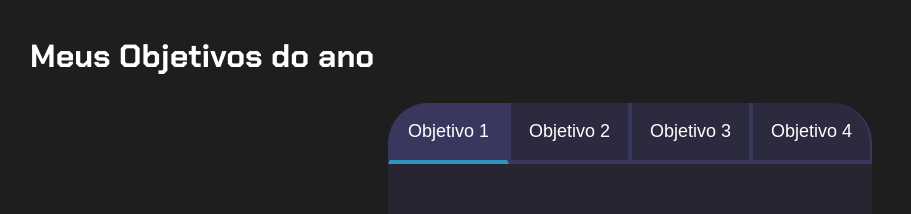
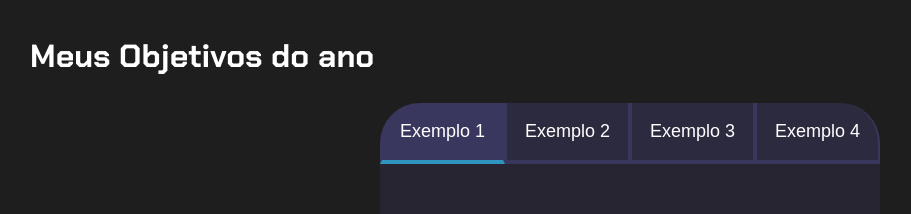
Before and after one commit to R4faelw1/Mat-2, a plain HTML site: page index.html in a window 1280 px wide. Shown: the top 214 px of the page, without its empty margins (10-921 px from the left). Drawn offline with Linux system fonts and the light colour scheme.

Commit message:
Update index.html

```diff
--- a/index.html
+++ b/index.html
@@ -11,10 +11,10 @@
       <h2 class="titulo-principal">Meus Objetivos do ano<span></span></h2>
       <div class="conteudo">
         <div class="botoes">
-          <button class="botao ativo">Objetivo 1</button>
-          <button class="botao">Objetivo 2</button>
-          <button class="botao">Objetivo 3</button>
-          <button class="botao">Objetivo 4</button>
+          <button class="botao ativo">Exemplo 1</button>
+          <button class="botao">Exemplo 2</button>
+          <button class="botao">Exemplo 3</button>
+          <button class="botao">Exemplo 4</button>
         </div>
         <div class="abas-textos">
           <div class="aba-conteudo ativo">
```
